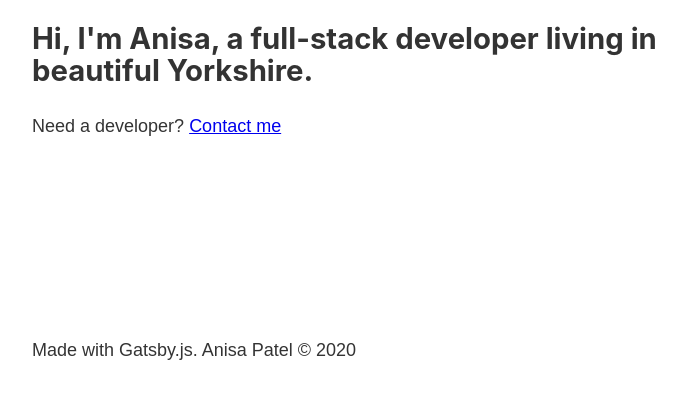
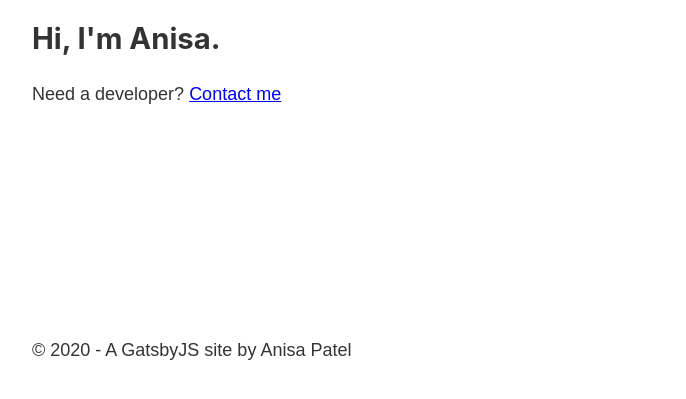
Before and after one commit to anisapatel/portfolio, a Gatsby site: page / in a window 1280 px wide. Shown: the part 393-792 px from the top of the page, without its empty margins (251-937 px from the left). Built offline with nearby package versions, Linux system fonts and the light colour scheme; Gatsby itself is replaced by a stand-in of ours.

Commit message:
added dynamic footer with site meta data

```diff
--- a/src/components/footer.js
+++ b/src/components/footer.js
@@ -1,6 +1,12 @@
 import React from "react"
 import { graphql, useStaticQuery } from "gatsby"
 import footerStyles from "../components/footer.module.scss"
+import { FontAwesomeIcon } from "@fortawesome/react-fontawesome"
+import {
+  faLinkedin,
+  faTwitter,
+  faGithub,
+} from "@fortawesome/free-brands-svg-icons"
 
 const Footer = () => {
   const data = useStaticQuery(graphql`
@@ -14,7 +20,7 @@ const Footer = () => {
   `)
   return (
     <div className={footerStyles.footer}>
-      <p>Made with Gatsby.js. {data.site.siteMetadata.author} © 2020</p>
+      <p>© 2020 - A GatsbyJS site by {data.site.siteMetadata.author}</p>
     </div>
   )
 }
--- a/src/pages/index.js
+++ b/src/pages/index.js
@@ -8,9 +8,7 @@ const IndexPage = () => {
     <Layout>
       <Head title="Home" />
       <h1>Hello.</h1>
-      <h2>
-        Hi, I'm Anisa, a full-stack developer living in beautiful Yorkshire.
-      </h2>
+      <h2>Hi, I'm Anisa.</h2>
       <p>
         Need a developer? <Link to="/contact">Contact me</Link>
       </p>
```
